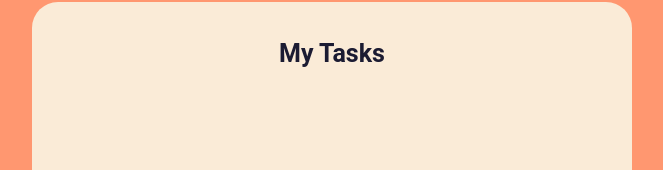
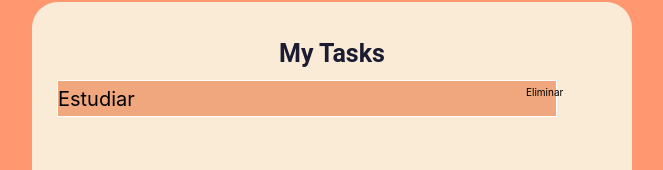
Before and after one commit to kaizenaurelius/task-manager-react, a React (Create React App) app: page / in a window 1280 px wide. Shown: the part 200-370 px from the top of the page, without its empty margins (308-971 px from the left). Built offline with nearby package versions, Linux system fonts and the light colour scheme.

Commit message:
task component.

```diff
--- a/src/App.js
+++ b/src/App.js
@@ -1,4 +1,5 @@
 import './App.css';
+import Task from './components/Task';
 import logo from './imgs/ChatGPT Image 1 sept 2025, 13_02_16.png'
 
 function App() {
@@ -15,12 +16,15 @@ function App() {
             alt='logo'
             src={logo}
           />
-        </div>
+      </div>
 
-        <div className='to-do-list-container'>
-          <h1>
-            My Tasks
-          </h1>
+      <div className='to-do-list-container'>
+        <h1>
+          My Tasks
+        </h1>
+          <Task
+            text='Estudiar'
+          />
         </div>
       </div>
 
--- /dev/null
+++ b/src/components/Task.jsx
@@ -0,0 +1,20 @@
+import '../stylesheets/task.css'
+
+
+function Task({text}) {
+	return(
+			<div className='task-container'>
+
+				<div className='task-text'>
+					{text}
+				</div>
+
+				<div className='task-icon'>
+					Eliminar
+				</div>
+
+			</div>
+	)
+}
+
+export default Task;
--- /dev/null
+++ b/src/stylesheets/task.css
@@ -0,0 +1,28 @@
+.task-container {
+    width: 50rem;
+    min-height: 6.5px;
+    background-color: #f0a77d;
+    margin: 0.5rem 0;
+    padding: 8rem, 15rem, 8rem, 20rem;
+    display: flex;
+    justify-content: space-between;
+    align-items: center;
+    border: 1px solid white;
+    cursor: pointer;
+}
+
+.task-text {
+    width: 100%;
+    height: 100%;
+    font-size: 2rem;
+    display: flex;
+    align-items: center;
+    overflow-wrap: anywhere;
+}
+
+.task-icon {
+    width: 2.5rem;
+    height: 2.5rem;
+    margin: 0.5rem;
+    font-size: 1rem;
+}
```
